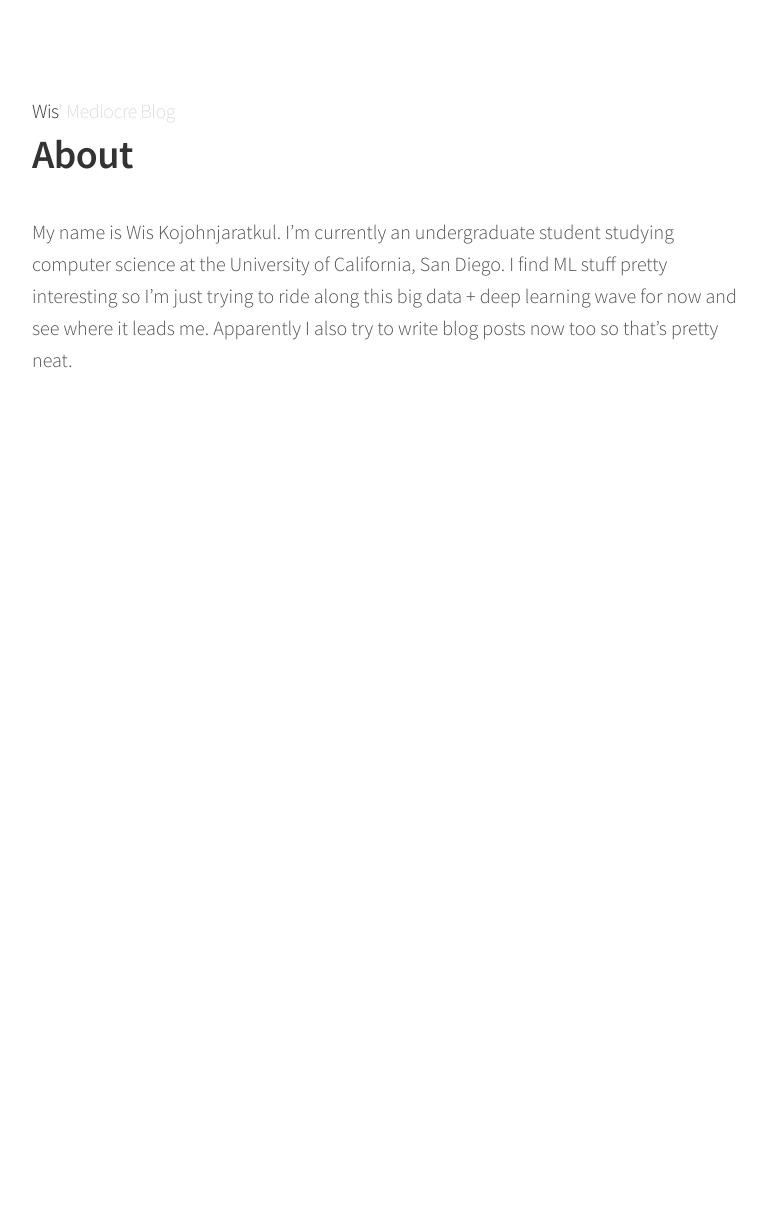
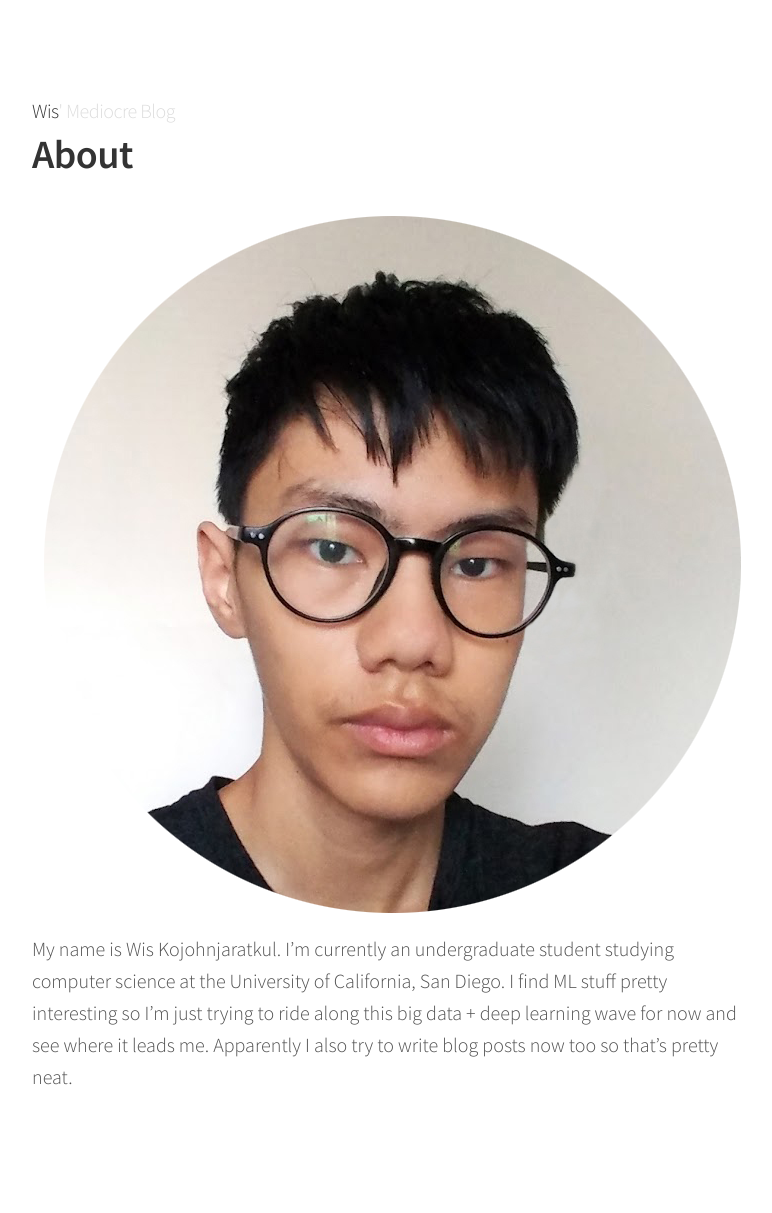
Before and after one commit to wiskojo/wiskojo.github.io, a Jekyll site: the page built from about.md, in a window 1280 px wide. Shown: the whole page, without its empty margins (248-1020 px from the left). Built offline with Jekyll 4.4.1, drawn with Linux system fonts in a browser that asks for light colours; before the commit the page ends 900 px from its top, so only the background shows below that.

Commit message:
Update about.md

```diff
--- a/about.md
+++ b/about.md
@@ -3,4 +3,8 @@ title: About
 permalink: /about/
 ---
 
+<p align="center">
+<img src="https://raw.githubusercontent.com/wiskojo/wiskojo.github.io/master/resources/about/lmao%20circle.png">
+</p>
+
 My name is Wis Kojohnjaratkul. I'm currently an undergraduate student studying computer science at the University of California, San Diego. I find ML stuff pretty interesting so I'm just trying to ride along this big data + deep learning wave for now and see where it leads me. Apparently I also try to write blog posts now too so that's pretty neat.
```
